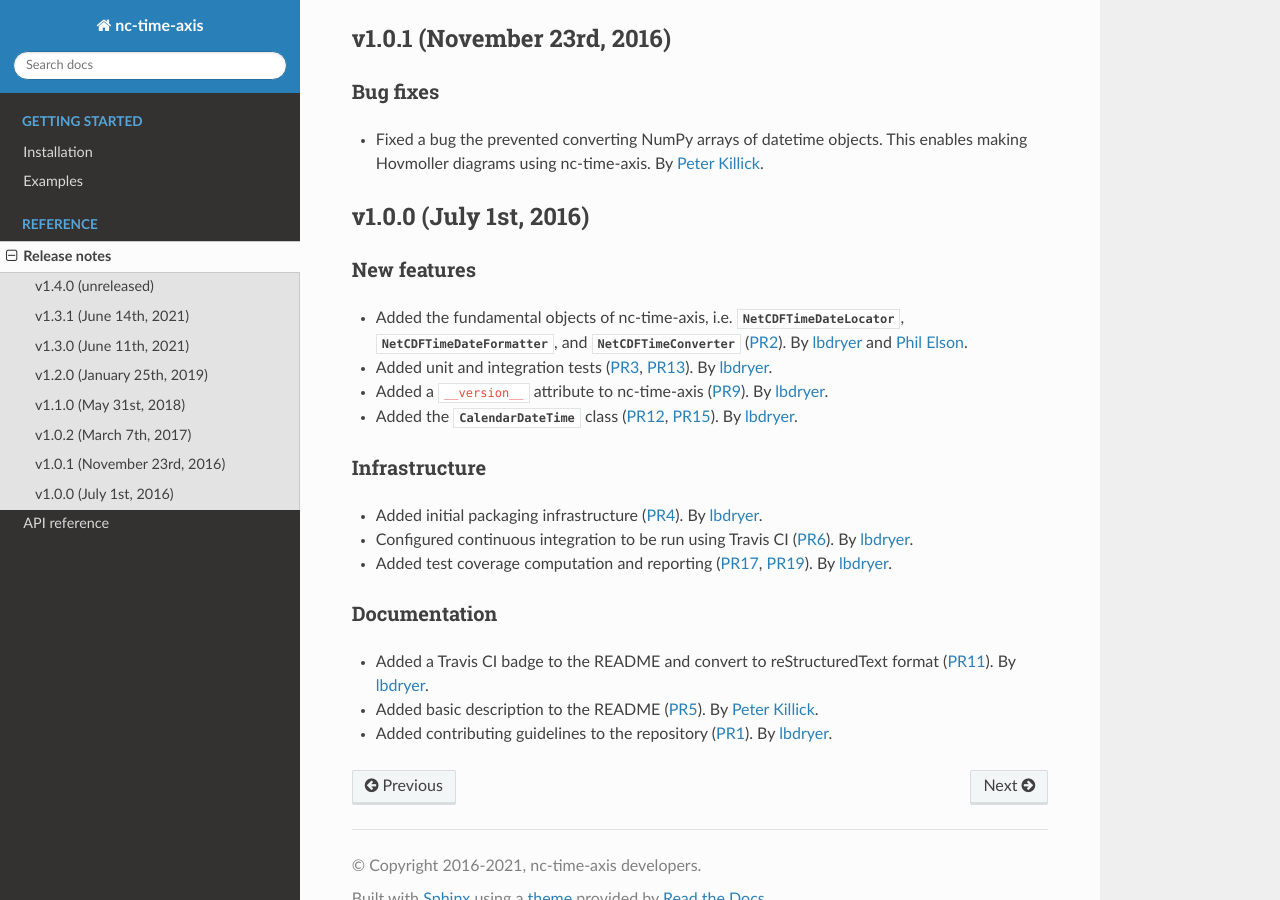
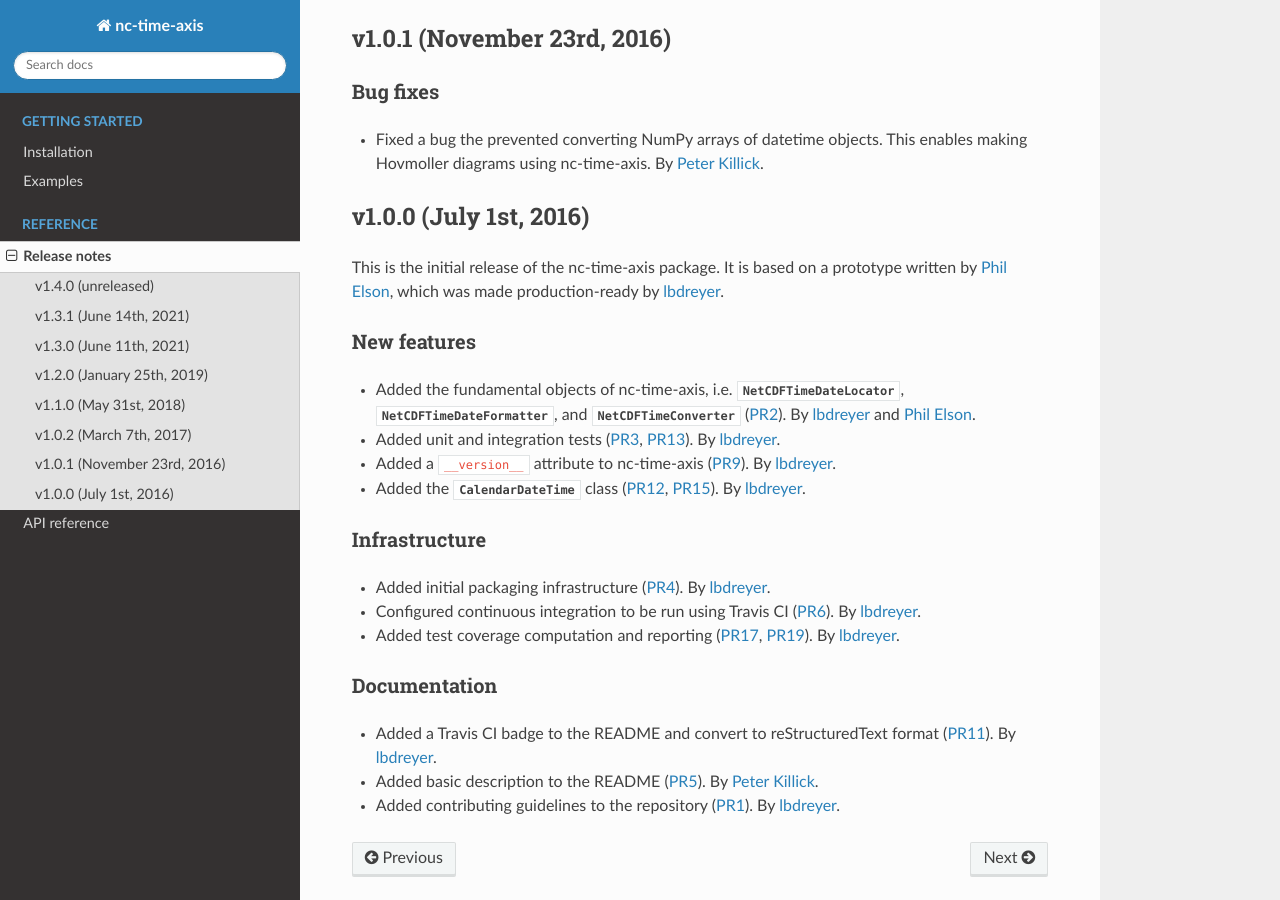
Before and after one commit to SciTools/nc-time-axis, a Sphinx documentation site: the page built from docs/release-notes.rst, in a window 1280 px wide and 900 px high, scrolled down 2654 px. Built offline with Sphinx 7.4.7 and the Read the Docs theme 2.0.0, drawn with Linux system fonts in a browser that asks for light colours.

Commit message:
Documentation updates per review by Phil Elson

```diff
--- a/docs/release-notes.rst
+++ b/docs/release-notes.rst
@@ -172,36 +172,40 @@ Bug fixes
 v1.0.0 (July 1st, 2016)
 -----------------------
 
+This is the initial release of the nc-time-axis package.  It is based on a
+prototype written by `Phil Elson <https://github.com/pelson>`_, which was made
+production-ready by `lbdreyer <https://github.com/lbdreyer>`_.
+
 New features
 ~~~~~~~~~~~~
 
 * Added the fundamental objects of nc-time-axis, i.e.
   :py:class:`NetCDFTimeDateLocator`, :py:class:`NetCDFTimeDateFormatter`, and
-  :py:class:`NetCDFTimeConverter` (:pull:`2`).  By `lbdryer
+  :py:class:`NetCDFTimeConverter` (:pull:`2`).  By `lbdreyer
   <https://github.com/lbdreyer>`_ and `Phil Elson <https://github.com/pelson>`_.
-* Added unit and integration tests (:pull:`3`, :pull:`13`).  By `lbdryer
+* Added unit and integration tests (:pull:`3`, :pull:`13`).  By `lbdreyer
   <https://github.com/lbdreyer>`_.
-* Added a ``__version__`` attribute to nc-time-axis (:pull:`9`).  By `lbdryer
+* Added a ``__version__`` attribute to nc-time-axis (:pull:`9`).  By `lbdreyer
   <https://github.com/lbdreyer>`_.
 * Added the :py:class:`CalendarDateTime` class (:pull:`12`, :pull:`15`).  By
-  `lbdryer <https://github.com/lbdreyer>`_.
+  `lbdreyer <https://github.com/lbdreyer>`_.
 
 Infrastructure
 ~~~~~~~~~~~~~~
 
-* Added initial packaging infrastructure (:pull:`4`).  By `lbdryer
+* Added initial packaging infrastructure (:pull:`4`).  By `lbdreyer
   <https://github.com/lbdreyer>`_.
 * Configured continuous integration to be run using Travis CI (:pull:`6`).  By
-  `lbdryer <https://github.com/lbdreyer>`_.
+  `lbdreyer <https://github.com/lbdreyer>`_.
 * Added test coverage computation and reporting (:pull:`17`, :pull:`19`). By
-  `lbdryer <https://github.com/lbdreyer>`_.
+  `lbdreyer <https://github.com/lbdreyer>`_.
 
 Documentation
 ~~~~~~~~~~~~~
 
 * Added a Travis CI badge to the README and convert to reStructuredText format
-  (:pull:`11`).  By `lbdryer <https://github.com/lbdreyer>`_.
+  (:pull:`11`).  By `lbdreyer <https://github.com/lbdreyer>`_.
 * Added basic description to the README (:pull:`5`).  By `Peter Killick
   <https://github.com/DPeterK>`_.
 * Added contributing guidelines to the repository (:pull:`1`).  By
-  `lbdryer <https://github.com/lbdreyer>`_.
+  `lbdreyer <https://github.com/lbdreyer>`_.
--- a/setup.cfg
+++ b/setup.cfg
@@ -43,10 +43,16 @@ python_requires =
 zip_safe = False
 
 [options.extras_require]
+docs =
+    ipython
+    numpydoc
+    sphinx
+    sphinx_rtd_theme
 test =
     codecov
     pytest >=6.0
     pytest-cov
 all =
     pre-commit
+    %(docs)s
     %(test)s
```
Also changed, not shown: docs/installation.rst (+0 -7 lines).
